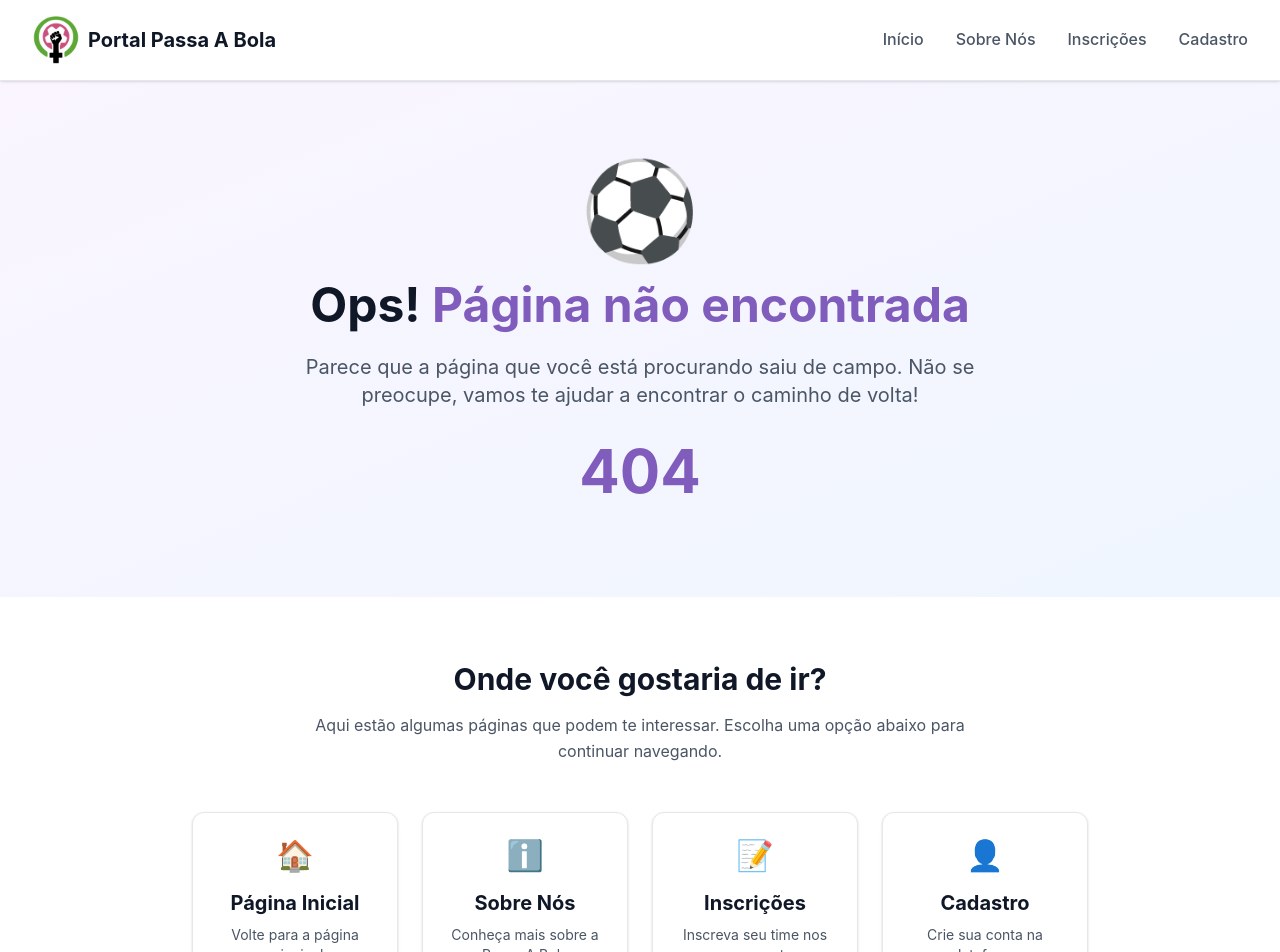
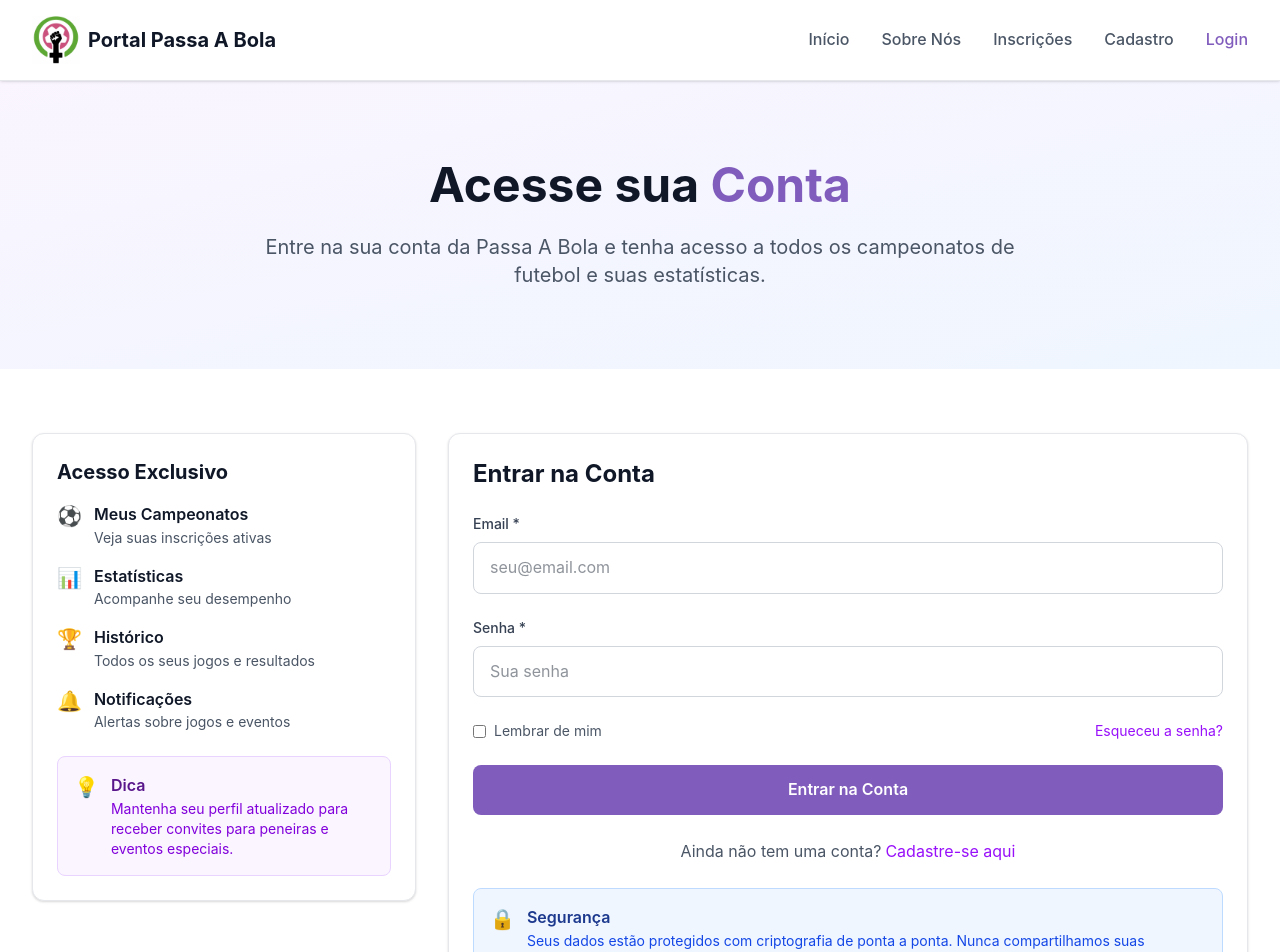
Before and after one commit to pedrofaleirosss/portal-passa-a-bola, a React (Vite) app in the folder frontend/: page /login in a window 1280 px wide. Shown: the top 952 px of the page. Built offline with nearby package versions, Linux system fonts and the light colour scheme.

Commit message:
adicionando página de Login

```diff
--- a/frontend/src/App.jsx
+++ b/frontend/src/App.jsx
@@ -6,6 +6,7 @@ import Footer from "./components/Footer";
 import InscricaoPage from "./pages/InscricaoPage";
 import CadastroPage from "./pages/CadastroPage";
 import NaoEncontradaPage from "./pages/NaoEncontradaPage";
+import LoginPage from "./pages/LoginPage";
 
 const App = () => {
   return (
@@ -18,6 +19,7 @@ const App = () => {
             <Route path="/sobre" element={<SobrePage />} />
             <Route path="/inscricao" element={<InscricaoPage />} />
             <Route path="/cadastro" element={<CadastroPage />} />
+            <Route path="/login" element={<LoginPage />} />
             <Route path="*" element={<NaoEncontradaPage />} />
           </Routes>
         </main>
--- a/frontend/src/components/Navigation.jsx
+++ b/frontend/src/components/Navigation.jsx
@@ -12,6 +12,7 @@ const Navigation = () => {
     { path: "/sobre", label: "Sobre Nós" },
     { path: "/inscricao", label: "Inscrições" },
     { path: "/cadastro", label: "Cadastro" },
+    { path: "/login", label: "Login" },
   ];
 
   return (
@@ -20,9 +21,6 @@ const Navigation = () => {
         <div className="flex justify-between items-center py-4">
           {/* Logo */}
           <Link to="/" className="flex items-center space-x-2">
-            {/* <div className="w-10 h-10 bg-gradient-to-br from-primary to-primary/80 rounded-lg flex items-center justify-center">
-              <span className="text-white font-bold text-lg">PB</span>
-            </div> */}
             <img
               src="/logo.png"
               alt="Passa a Bola Logo"
@@ -40,7 +38,6 @@ const Navigation = () => {
                 key={item.path}
                 to={item.path}
                 className={`font-medium transition-colors ${
-                  /* Usado text-primary em vez de text-purple-600 */
                   location.pathname === item.path
                     ? "text-primary"
                     : "text-gray-600 hover:text-primary"
@@ -84,7 +81,6 @@ const Navigation = () => {
                 key={item.path}
                 to={item.path}
                 className={`block py-2 font-medium transition-colors ${
-                  /* Usado text-primary em vez de text-purple-600 */
                   location.pathname === item.path
                     ? "text-primary"
                     : "text-gray-600 hover:text-primary"
--- /dev/null
+++ b/frontend/src/pages/LoginPage.jsx
@@ -0,0 +1,228 @@
+"use client";
+
+import { useState } from "react";
+import { Link } from "react-router-dom";
+
+const LoginPage = () => {
+  const [formData, setFormData] = useState({
+    email: "",
+    senha: "",
+    lembrarMe: false,
+  });
+
+  const handleChange = (e) => {
+    const { name, value, type, checked } = e.target;
+
+    if (type === "checkbox") {
+      setFormData((prev) => ({ ...prev, [name]: checked }));
+    } else {
+      setFormData((prev) => ({ ...prev, [name]: value }));
+    }
+  };
+
+  const handleSubmit = (e) => {
+    e.preventDefault();
+
+    if (!formData.email || !formData.senha) {
+      alert("Por favor, preencha todos os campos!");
+      return;
+    }
+
+    console.log("Dados do login:", formData);
+    alert("Login realizado com sucesso! Bem-vindo de volta!");
+    // Aqui você integraria com o backend para autenticação
+  };
+
+  return (
+    <div>
+      {/* Hero Section */}
+      <section className="bg-gradient-to-br from-purple-50 to-blue-50 py-20">
+        <div className="container text-center">
+          <h1 className="text-4xl md:text-5xl font-bold text-gray-900 mb-6">
+            Acesse sua <span className="text-primary">Conta</span>
+          </h1>
+          <p className="text-xl text-gray-600 max-w-3xl mx-auto">
+            Entre na sua conta da Passa A Bola e tenha acesso a todos os
+            campeonatos de futebol e suas estatísticas.
+          </p>
+        </div>
+      </section>
+
+      {/* Formulário de Login */}
+      <section className="py-16">
+        <div className="container max-w-4xl">
+          <div className="grid grid-cols-1 lg:grid-cols-3 gap-8">
+            {/* Benefícios do Login */}
+            <div className="lg:col-span-1">
+              <div className="card">
+                <h3 className="text-xl font-bold text-gray-900 mb-4">
+                  Acesso Exclusivo
+                </h3>
+
+                <div className="space-y-4">
+                  <div className="flex items-start space-x-3">
+                    <span className="text-green-500 text-xl">⚽</span>
+                    <div>
+                      <h4 className="font-semibold text-gray-900">
+                        Meus Campeonatos
+                      </h4>
+                      <p className="text-sm text-gray-600">
+                        Veja suas inscrições ativas
+                      </p>
+                    </div>
+                  </div>
+
+                  <div className="flex items-start space-x-3">
+                    <span className="text-green-500 text-xl">📊</span>
+                    <div>
+                      <h4 className="font-semibold text-gray-900">
+                        Estatísticas
+                      </h4>
+                      <p className="text-sm text-gray-600">
+                        Acompanhe seu desempenho
+                      </p>
+                    </div>
+                  </div>
+
+                  <div className="flex items-start space-x-3">
+                    <span className="text-green-500 text-xl">🏆</span>
+                    <div>
+                      <h4 className="font-semibold text-gray-900">Histórico</h4>
+                      <p className="text-sm text-gray-600">
+                        Todos os seus jogos e resultados
+                      </p>
+                    </div>
+                  </div>
+
+                  <div className="flex items-start space-x-3">
+                    <span className="text-green-500 text-xl">🔔</span>
+                    <div>
+                      <h4 className="font-semibold text-gray-900">
+                        Notificações
+                      </h4>
+                      <p className="text-sm text-gray-600">
+                        Alertas sobre jogos e eventos
+                      </p>
+                    </div>
+                  </div>
+                </div>
+
+                <div className="mt-6 p-4 bg-purple-50 border border-purple-200 rounded-lg">
+                  <div className="flex items-start space-x-3">
+                    <span className="text-purple-500 text-xl">💡</span>
+                    <div>
+                      <h4 className="font-semibold text-purple-900">Dica</h4>
+                      <p className="text-sm text-purple-700">
+                        Mantenha seu perfil atualizado para receber convites
+                        para peneiras e eventos especiais.
+                      </p>
+                    </div>
+                  </div>
+                </div>
+              </div>
+            </div>
+
+            {/* Formulário de Login */}
+            <div className="lg:col-span-2">
+              <div className="card">
+                <h3 className="text-2xl font-bold text-gray-900 mb-6">
+                  Entrar na Conta
+                </h3>
+
+                <form onSubmit={handleSubmit} className="space-y-6">
+                  {/* Email */}
+                  <div>
+                    <label className="block text-sm font-medium text-gray-700 mb-2">
+                      Email *
+                    </label>
+                    <input
+                      type="email"
+                      name="email"
+                      value={formData.email}
+                      onChange={handleChange}
+                      required
+                      className="w-full px-4 py-3 border border-gray-300 rounded-lg focus:ring-2 focus:ring-purple-500 focus:border-transparent"
+                      placeholder="seu@email.com"
+                    />
+                  </div>
+
+                  {/* Senha */}
+                  <div>
+                    <label className="block text-sm font-medium text-gray-700 mb-2">
+                      Senha *
+                    </label>
+                    <input
+                      type="password"
+                      name="senha"
+                      value={formData.senha}
+                      onChange={handleChange}
+                      required
+                      className="w-full px-4 py-3 border border-gray-300 rounded-lg focus:ring-2 focus:ring-purple-500 focus:border-transparent"
+                      placeholder="Sua senha"
+                    />
+                  </div>
+
+                  {/* Opções */}
+                  <div className="flex items-center justify-between">
+                    <div className="flex items-center space-x-2">
+                      <input
+                        type="checkbox"
+                        name="lembrarMe"
+                        checked={formData.lembrarMe}
+                        onChange={handleChange}
+                        className="text-purple-600"
+                      />
+                      <label className="text-sm text-gray-600">
+                        Lembrar de mim
+                      </label>
+                    </div>
+                    <a
+                      href="#"
+                      className="text-sm text-purple-600 hover:underline"
+                    >
+                      Esqueceu a senha?
+                    </a>
+                  </div>
+
+                  {/* Botão de Login */}
+                  <button type="submit" className="btn-primary w-full">
+                    Entrar na Conta
+                  </button>
+                </form>
+
+                {/* Link para Cadastro */}
+                <div className="mt-6 text-center">
+                  <p className="text-gray-600">
+                    Ainda não tem uma conta?
+                    <Link
+                      to="/cadastro"
+                      className="text-purple-600 hover:underline ml-1"
+                    >
+                      Cadastre-se aqui
+                    </Link>
+                  </p>
+                </div>
+
+                {/* Informação de Segurança */}
+                <div className="mt-6 p-4 bg-blue-50 border border-blue-200 rounded-lg">
+                  <div className="flex items-start space-x-3">
+                    <span className="text-blue-500 text-xl">🔒</span>
+                    <div>
+                      <h4 className="font-semibold text-blue-900">Segurança</h4>
+                      <p className="text-sm text-blue-700">
+                        Seus dados estão protegidos com criptografia de ponta a
+                        ponta. Nunca compartilhamos suas informações pessoais.
+                      </p>
+                    </div>
+                  </div>
+                </div>
+              </div>
+            </div>
+          </div>
+        </div>
+      </section>
+    </div>
+  );
+};
+
+export default LoginPage;
```
